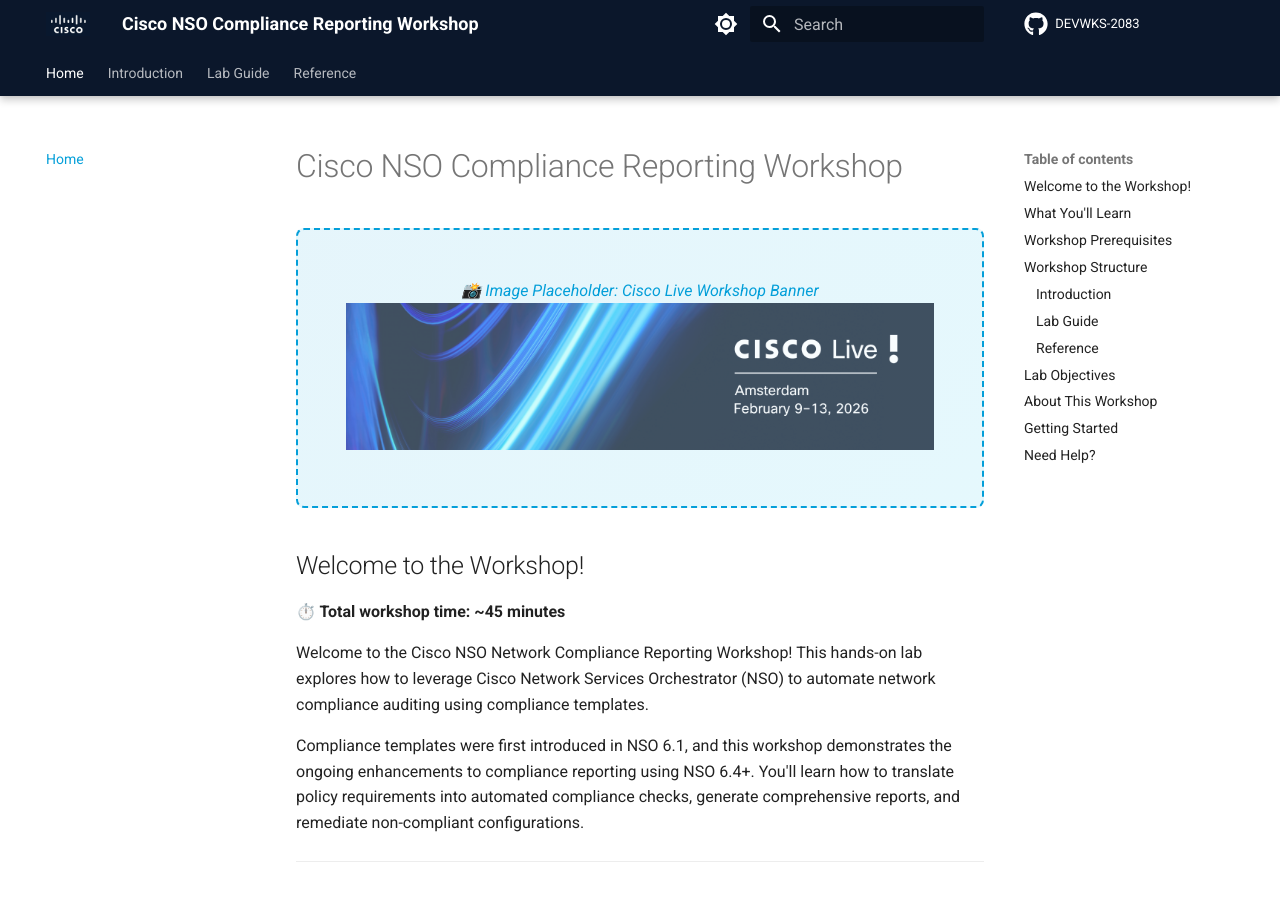
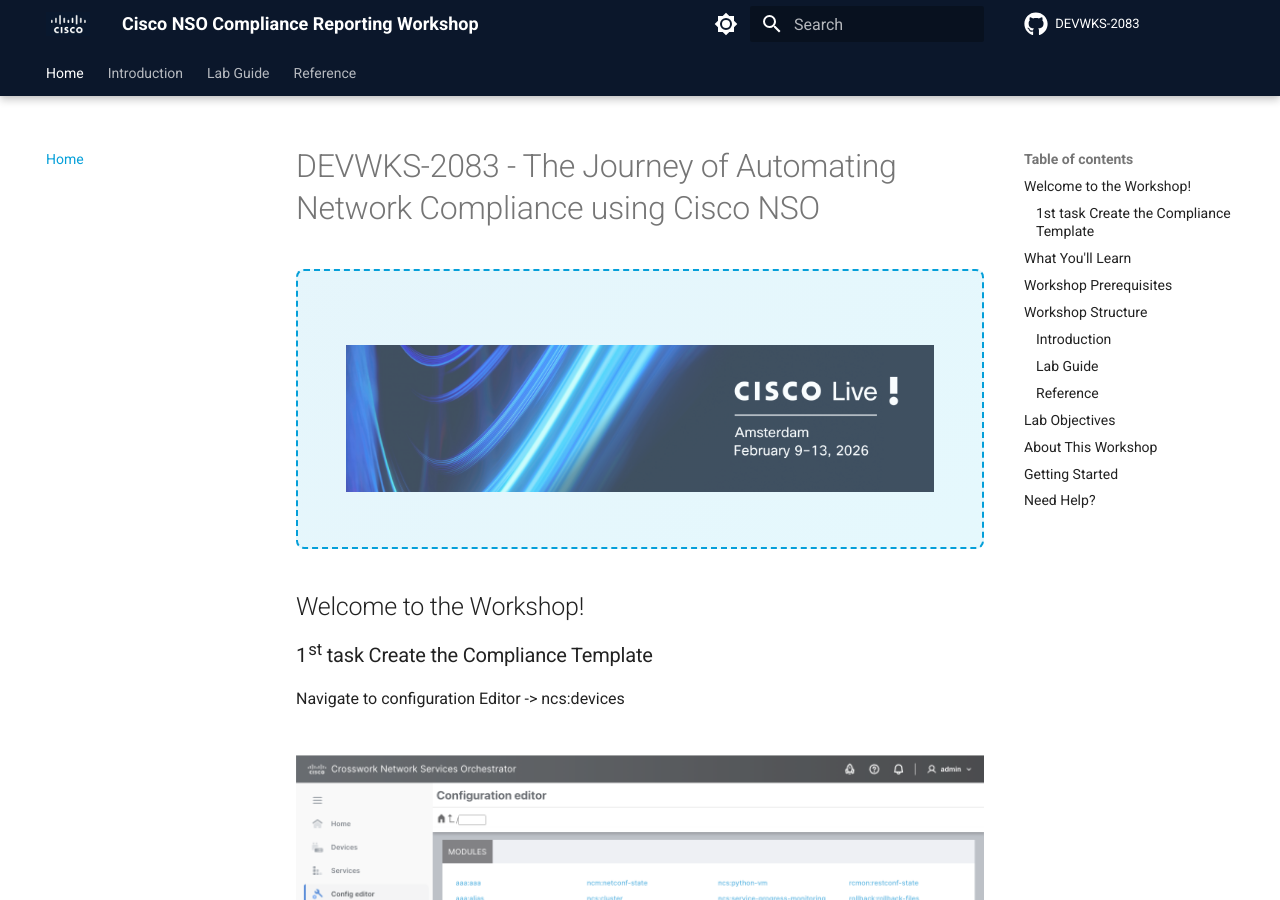
Before and after one commit to moore-automation/DEVWKS-2083, an MkDocs documentation site: the page built from docs/index.md, in a window 1280 px wide and 900 px high. Built offline with MkDocs 1.6.1 and Material for MkDocs 9.7.7, drawn with Linux system fonts in a browser that asks for light colours; comment, search, counter and statistics services are not loaded.

Commit message:
test task

```diff
--- a/docs/index.md
+++ b/docs/index.md
@@ -1,11 +1,17 @@
-# Cisco NSO Compliance Reporting Workshop
+# DEVWKS-2083 - The Journey of Automating Network Compliance using Cisco NSO
 
 <div class="img-placeholder">
-📸 Image Placeholder: Cisco Live Workshop Banner
 <br><small><img src="assets/images/banner.png"></small>
 </div>
 
 ## Welcome to the Workshop!
+
+### 1st task Create the Compliance Template
+
+Navigate to configuration Editor -> ncs:devices
+
+<br><small><img src="assets/images/001.png"></small>
+
 
 **⏱️ Total workshop time: ~45 minutes**
 
```
Also changed, not shown: docs/assets/images/001.png (added).
